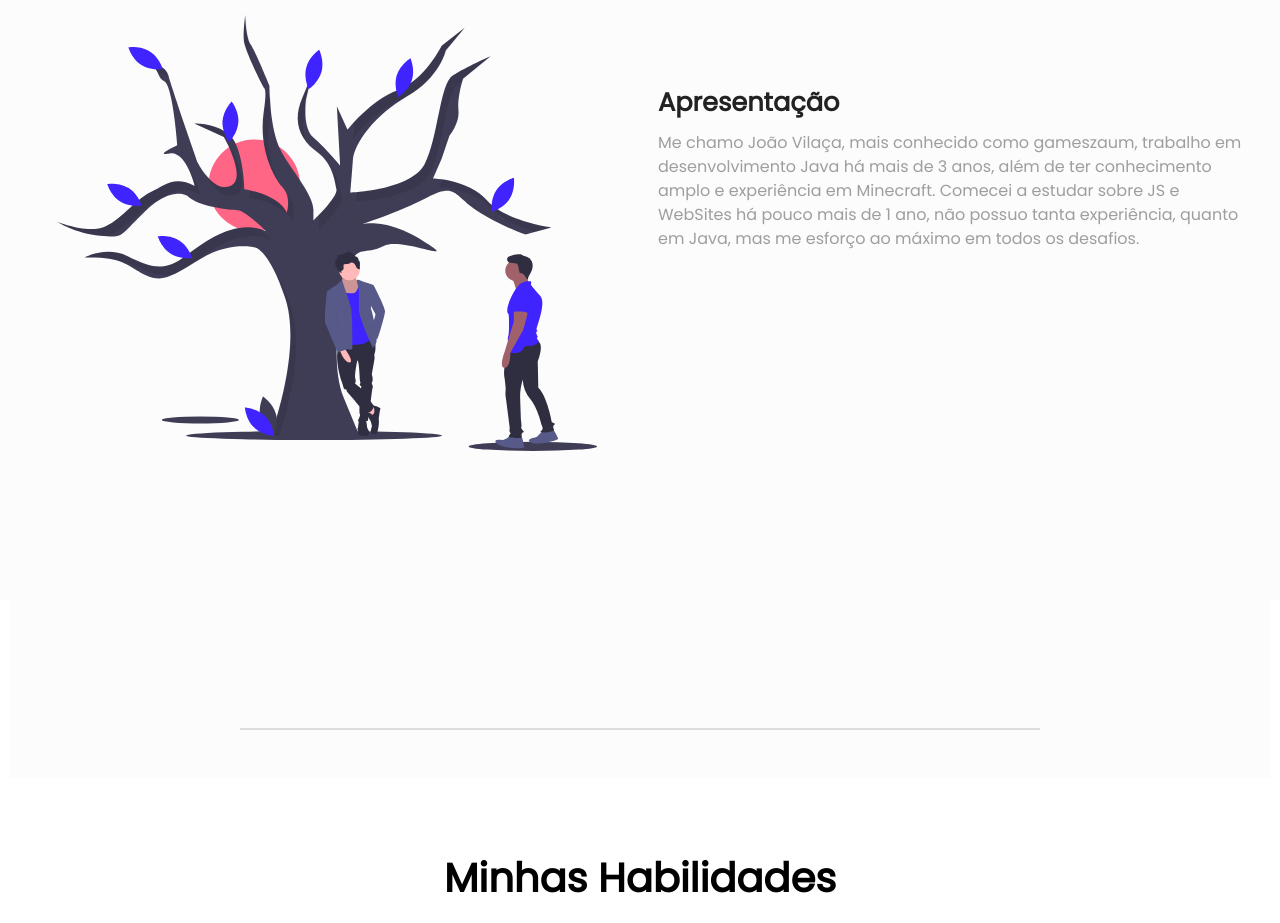
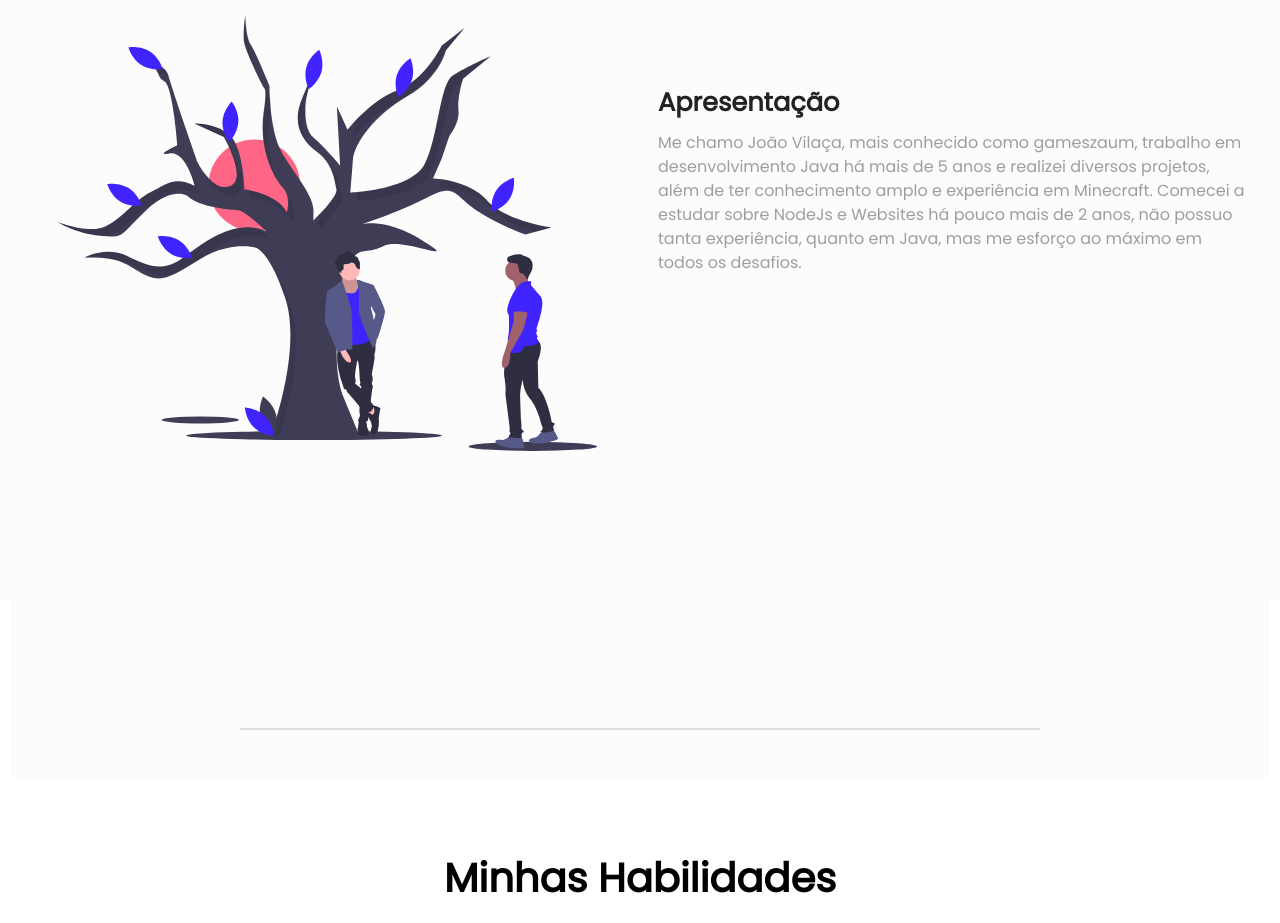
Before and after one commit to gameszaum/gameszaum.github.io, a plain HTML site: page index.html in a window 1280 px wide. Shown: the part 1000-1923 px from the top of the page. Drawn offline with Linux system fonts and the light colour scheme.

Commit message:
Update index.html

```diff
--- a/index.html
+++ b/index.html
@@ -86,8 +86,8 @@
               </h4>
 
               <p class="paragraph">
-                Me chamo João Vilaça, mais conhecido como gameszaum, trabalho em desenvolvimento Java há mais de 3 anos,
-				além de ter conhecimento amplo e experiência em Minecraft. Comecei a estudar sobre JS e WebSites há pouco mais de 1 ano,
+                Me chamo João Vilaça, mais conhecido como gameszaum, trabalho em desenvolvimento Java há mais de 5 anos e realizei diversos projetos,
+				além de ter conhecimento amplo e experiência em Minecraft. Comecei a estudar sobre NodeJs e Websites há pouco mais de 2 anos,
 				não possuo tanta experiência, quanto em Java, mas me esforço ao máximo em todos os desafios.
               </p>
             </div>
```
